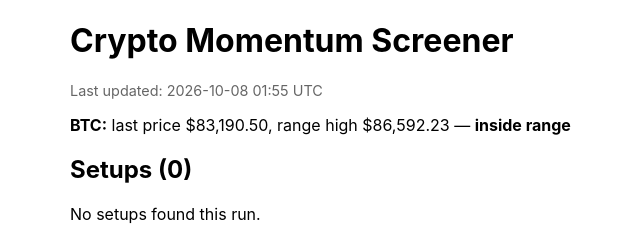
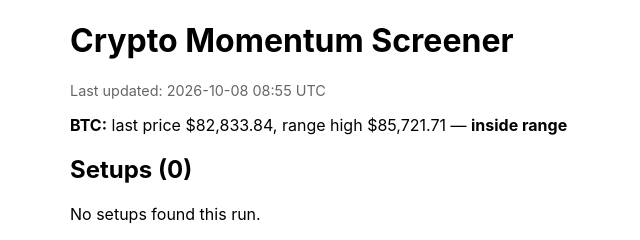
Before and after one commit to meskalinas23/crypto-leverage, a plain HTML site: page docs/index.html in a window 1280 px wide. Shown: the full height of the page, 120-760 px from the left. Drawn offline with Linux system fonts and the light colour scheme.

Commit message:
Update screener results

```diff
--- a/docs/index.html
+++ b/docs/index.html
@@ -14,10 +14,10 @@
 </head>
 <body>
     <h1>Crypto Momentum Screener</h1>
-    <p class="updated">Last updated: 2026-10-08 01:55 UTC</p>
+    <p class="updated">Last updated: 2026-10-08 08:55 UTC</p>
 
-        <p><strong>BTC:</strong> last price $83,190.50,
-        range high $86,592.23 &mdash; <strong>inside range</strong></p>
+        <p><strong>BTC:</strong> last price $82,833.84,
+        range high $85,721.71 &mdash; <strong>inside range</strong></p>
 
     <h2>Setups (0)</h2>
     <p>No setups found this run.</p>
```
